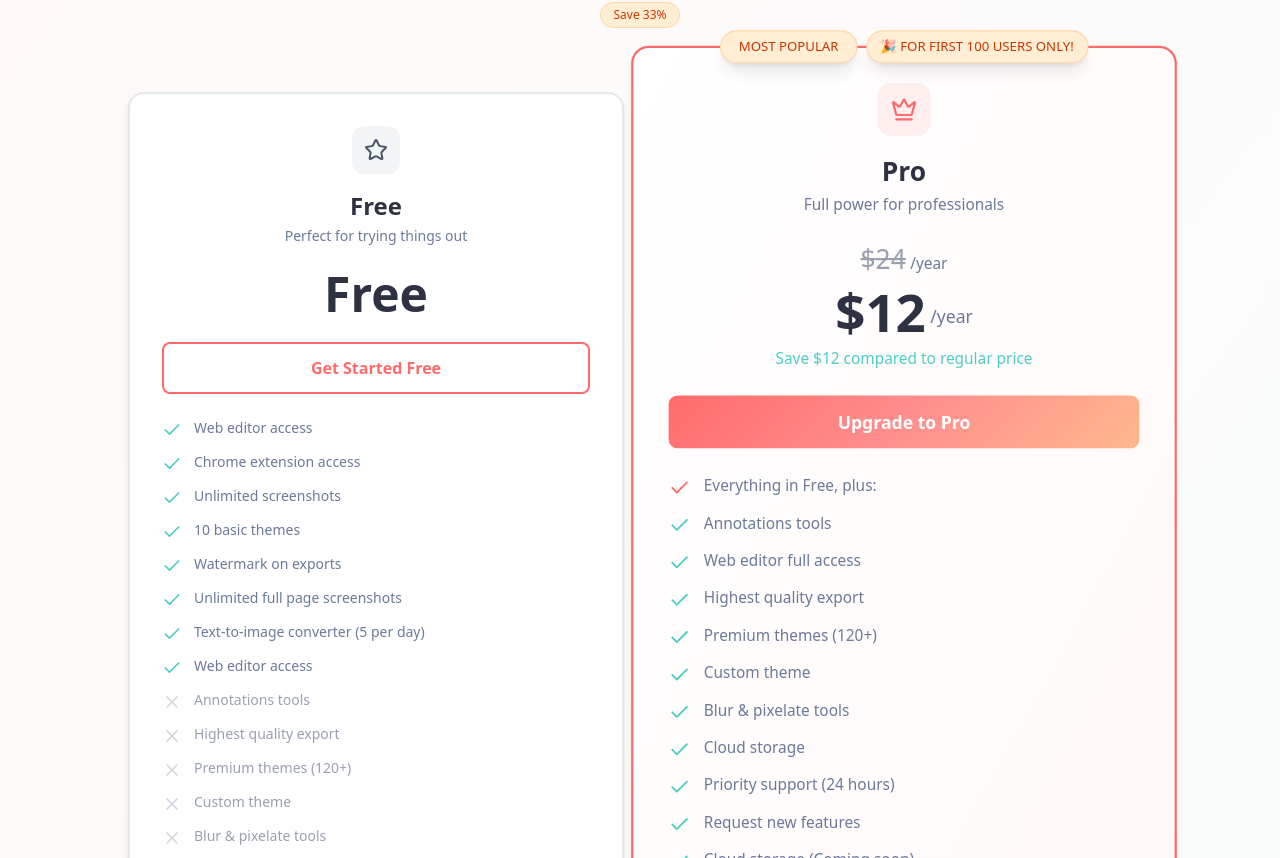
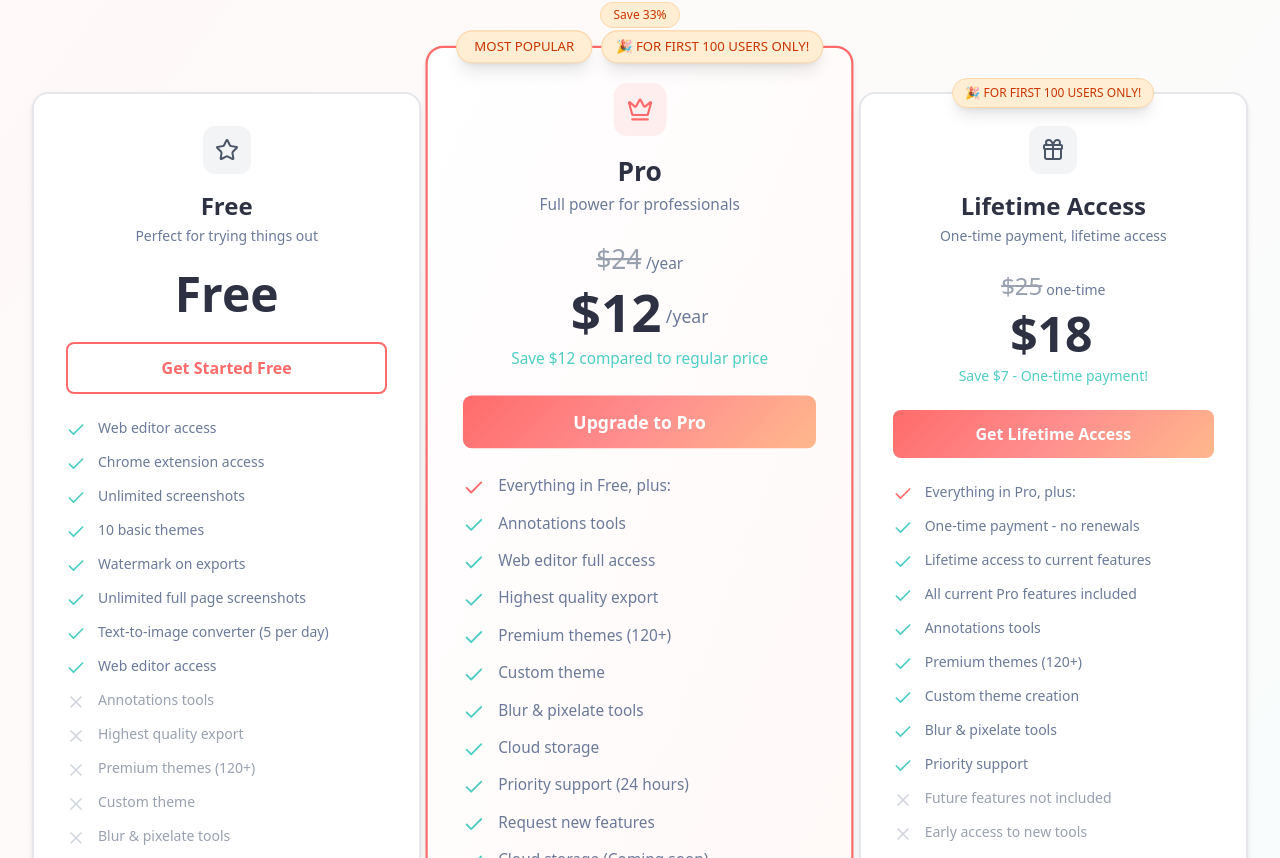
Before and after one commit to capture-smoothly/web-frontend, a Next.js app: page / in a window 1280 px wide. Shown: the part 8922-9780 px from the top of the page. Built offline with nearby package versions, Linux system fonts and the light colour scheme; no server answers.

Commit message:
Prciing lifetime
Signed-off-by: Anuj Kumar Sharma <anujkumsharma9876@gmail.com>

```diff
--- a/src/app/api/checkout/route.ts
+++ b/src/app/api/checkout/route.ts
@@ -7,9 +7,9 @@ export async function POST(request: NextRequest) {
     const { plan } = await request.json();
 
     // Validate plan type
-    if (!plan || (plan !== "monthly" && plan !== "yearly")) {
+    if (!plan || (plan !== "monthly" && plan !== "yearly" && plan !== "lifetime")) {
       return NextResponse.json(
-        { error: "Invalid plan type. Must be 'monthly' or 'yearly'" },
+        { error: "Invalid plan type. Must be 'monthly', 'yearly', or 'lifetime'" },
         { status: 400 }
       );
     }
@@ -26,9 +26,20 @@ export async function POST(request: NextRequest) {
     }
 
     // Get the appropriate product ID based on plan
-    const productId = plan === "monthly"
-      ? process.env.POLAR_PRODUCT_ID_MONTHLY
-      : process.env.POLAR_PRODUCT_ID_YEARLY;
+    let productId: string | undefined;
+    let amount: number;
+
+    if (plan === "monthly") {
+      productId = process.env.POLAR_PRODUCT_ID_MONTHLY;
+      amount = 2;
+    } else if (plan === "yearly") {
+      productId = process.env.POLAR_PRODUCT_ID_YEARLY;
+      amount = 12;
+    } else {
+      // lifetime
+      productId = process.env.POLAR_PRODUCT_ID_LIFETIME;
+      amount = 18;
+    }
 
     if (!productId) {
       return NextResponse.json(
@@ -64,8 +75,10 @@ export async function POST(request: NextRequest) {
         plan_type: plan,
         status: "pending",
         payment_id: checkout.id,
-        amount: plan === "monthly" ? 2 : 12,
+        amount: amount,
         currency: "USD",
+        // Lifetime plans have no expiration date
+        expires_at: plan === "lifetime" ? null : undefined,
       });
 
     if (insertError) {
--- a/src/app/api/subscription/check/route.ts
+++ b/src/app/api/subscription/check/route.ts
@@ -79,9 +79,10 @@ export async function POST(request: NextRequest) {
     const subscription = subscriptions[0];
     const isPro =
       subscription.plan_type === "monthly" ||
-      subscription.plan_type === "yearly";
+      subscription.plan_type === "yearly" ||
+      subscription.plan_type === "lifetime";
 
-    // Check expiration
+    // Check expiration (lifetime plans have no expiration)
     if (subscription.expires_at) {
       const expiresAt = new Date(subscription.expires_at);
       const now = new Date();
--- a/src/app/dashboard/page.tsx
+++ b/src/app/dashboard/page.tsx
@@ -138,8 +138,10 @@ export default function DashboardPage() {
     });
   };
 
-  // Check if user has a pro plan (monthly or yearly)
-  const isProPlan = subscription?.plan_type === "monthly" || subscription?.plan_type === "yearly";
+  // Check if user has a pro plan (monthly, yearly, or lifetime)
+  const isProPlan = subscription?.plan_type === "monthly" ||
+                    subscription?.plan_type === "yearly" ||
+                    subscription?.plan_type === "lifetime";
 
   return (
     <div className="min-h-screen bg-gradient-hero">
@@ -340,7 +342,15 @@ export default function DashboardPage() {
                     : "N/A"}
                 </span>
               </div>
-              {isProPlan && subscription?.expires_at && (
+              {isProPlan && subscription?.plan_type === "lifetime" && (
+                <div className="flex items-center justify-between">
+                  <span className="text-sm text-gray-600">Access:</span>
+                  <span className="text-sm font-semibold text-teal">
+                    Lifetime
+                  </span>
+                </div>
+              )}
+              {isProPlan && subscription?.expires_at && subscription?.plan_type !== "lifetime" && (
                 <div className="flex items-center justify-between">
                   <span className="text-sm text-gray-600">Expires:</span>
                   <span className="text-sm text-gray-600">
--- a/src/components/sections/PricingSection.tsx
+++ b/src/components/sections/PricingSection.tsx
@@ -9,7 +9,7 @@ import { Badge } from "../ui/Badge";
 import clsx from "clsx";
 import { createClient } from "@/lib/supabase/client";
 
-type BillingPeriod = "monthly" | "yearly";
+type BillingPeriod = "monthly" | "yearly" | "lifetime";
 
 interface PricingPlan {
   name: string;
@@ -18,6 +18,8 @@ interface PricingPlan {
   monthlyPrice: number;
   yearlyPrice: number;
   yearlyTotal: number;
+  lifetimePrice?: number;
+  originalLifetimePrice?: number;
   originalMonthlyPrice?: number;
   originalYearlyTotal?: number;
   features: { text: string; included: boolean; highlight?: boolean }[];
@@ -26,6 +28,7 @@ interface PricingPlan {
   popular?: boolean;
   badge?: string;
   limitedOffer?: boolean;
+  isLifetime?: boolean;
 }
 
 const pricingPlans: PricingPlan[] = [
@@ -91,6 +94,34 @@ const pricingPlans: PricingPlan[] = [
     ctaVariant: "primary",
     badge: "Best Value",
   },
+  {
+    name: "Lifetime Access",
+    icon: <Gift className="w-6 h-6" />,
+    description: "One-time payment, lifetime access",
+    monthlyPrice: 0,
+    yearlyPrice: 0,
+    yearlyTotal: 0,
+    lifetimePrice: 18,
+    originalLifetimePrice: 25,
+    isLifetime: true,
+    limitedOffer: true,
+    features: [
+      { text: "Everything in Pro, plus:", included: true, highlight: true },
+      { text: "One-time payment - no renewals", included: true },
+      { text: "Lifetime access to current features", included: true },
+      { text: "All current Pro features included", included: true },
+      { text: "Annotations tools", included: true },
+      { text: "Premium themes (120+)", included: true },
+      { text: "Custom theme creation", included: true },
+      { text: "Blur & pixelate tools", included: true },
+      { text: "Priority support", included: true },
+      { text: "Future features not included", included: false },
+      { text: "Early access to new tools", included: false },
+    ],
+    cta: "Get Lifetime Access",
+    ctaVariant: "primary",
+    badge: "Limited Offer",
+  },
 ];
 
 export const PricingSection: React.FC = () => {
@@ -137,6 +168,7 @@ export const PricingSection: React.FC = () => {
   }, []);
 
   const getPrice = (plan: PricingPlan) => {
+    if (plan.isLifetime) return plan.lifetimePrice || 0;
     if (plan.monthlyPrice === 0) return "Free";
     return billingPeriod === "monthly" ? plan.monthlyPrice : plan.yearlyPrice;
   };
@@ -149,18 +181,18 @@ export const PricingSection: React.FC = () => {
     return savings;
   };
 
-  const isProPlan = userPlanType === "monthly" || userPlanType === "yearly";
+  const isProPlan = userPlanType === "monthly" || userPlanType === "yearly" || userPlanType === "lifetime";
 
   const handlePlanClick = async (planName: string) => {
     // If user has pro plan, navigate to editor
-    if (isProPlan && planName === "Pro") {
+    if (isProPlan && (planName === "Pro" || planName === "Lifetime Access")) {
       router.push("/editor");
       return;
     }
 
     if (planName === "Free") {
       router.push("/auth/login");
-    } else if (planName === "Pro") {
+    } else if (planName === "Pro" || planName === "Lifetime Access") {
       try {
         // Check if user is authenticated
         const supabase = createClient();
@@ -175,6 +207,9 @@ export const PricingSection: React.FC = () => {
         // Show loading spinner
         setIsProcessingCheckout(true);
 
+        // Determine the plan type to send to checkout
+        const planType = planName === "Lifetime Access" ? "lifetime" : billingPeriod;
+
         // Call checkout API to create Polar checkout session
         const response = await fetch("/api/checkout", {
           method: "POST",
@@ -182,7 +217,7 @@ export const PricingSection: React.FC = () => {
             "Content-Type": "application/json",
           },
           body: JSON.stringify({
-            plan: billingPeriod,
+            plan: planType,
           }),
         });
 
@@ -208,7 +243,7 @@ export const PricingSection: React.FC = () => {
   };
 
   const getButtonText = (plan: PricingPlan) => {
-    if (isProPlan && plan.name === "Pro") {
+    if (isProPlan && (plan.name === "Pro" || plan.name === "Lifetime Access")) {
       return "Use Features";
     }
     return plan.cta;
@@ -380,7 +415,7 @@ export const PricingSection: React.FC = () => {
         </motion.div>
 
         {/* Pricing Cards */}
-        <div className="grid md:grid-cols-2 gap-8 max-w-5xl mx-auto">
+        <div className="grid md:grid-cols-3 gap-6 max-w-7xl mx-auto">
           {pricingPlans.map((plan, index) => (
             <motion.div
               key={plan.name}
@@ -445,7 +480,17 @@ export const PricingSection: React.FC = () => {
 
               {/* Price */}
               <div className="text-center mb-6">
-                {plan.limitedOffer && (
+                {plan.isLifetime && plan.originalLifetimePrice && (
+                  <div className="mb-2">
+                    <span className="text-2xl text-gray-400 line-through">
+                      ${plan.originalLifetimePrice}
+                    </span>
+                    <span className="text-dark-lighter text-sm ml-1">
+                      one-time
+                    </span>
+                  </div>
+                )}
+                {plan.limitedOffer && !plan.isLifetime && (
                   <div className="mb-2">
                     <span className="text-2xl text-gray-400 line-through">
                       $
@@ -462,10 +507,10 @@ export const PricingSection: React.FC = () => {
                   {typeof getPrice(plan) === "number" ? (
                     <>
                       <span className="text-5xl font-bold text-dark">
-                        ${billingPeriod === "yearly" && plan.yearlyTotal > 0 ? plan.yearlyTotal : getPrice(plan)}
+                        ${plan.isLifetime ? plan.lifetimePrice : (billingPeriod === "yearly" && plan.yearlyTotal > 0 ? plan.yearlyTotal : getPrice(plan))}
                       </span>
                       <span className="text-dark-lighter mb-2">
-                        /{billingPeriod === "yearly" && plan.yearlyTotal > 0 ? "year" : "month"}
+                        {plan.isLifetime ? "" : `/${billingPeriod === "yearly" && plan.yearlyTotal > 0 ? "year" : "month"}`}
                       </span>
                     </>
                   ) : (
@@ -474,7 +519,12 @@ export const PricingSection: React.FC = () => {
                     </span>
                   )}
                 </div>
-                {billingPeriod === "yearly" && plan.yearlyTotal > 0 && (
+                {plan.isLifetime && plan.originalLifetimePrice && plan.lifetimePrice && (
+                  <p className="text-sm text-teal font-medium mt-2">
+                    Save ${plan.originalLifetimePrice - plan.lifetimePrice} - One-time payment!
+                  </p>
+                )}
+                {billingPeriod === "yearly" && plan.yearlyTotal > 0 && !plan.isLifetime && (
                   <>
                     {plan.limitedOffer && plan.originalYearlyTotal && (
                       <p className="text-sm text-teal font-medium mt-2">
@@ -490,12 +540,13 @@ export const PricingSection: React.FC = () => {
                 )}
                 {billingPeriod === "monthly" &&
                   plan.monthlyPrice > 0 &&
-                  !plan.limitedOffer && (
+                  !plan.limitedOffer &&
+                  !plan.isLifetime && (
                     <p className="text-xs text-dark-lighter mt-2">
                       or ${plan.yearlyTotal}/year if billed annually
                     </p>
                   )}
-                {billingPeriod === "monthly" && plan.limitedOffer && (
+                {billingPeriod === "monthly" && plan.limitedOffer && !plan.isLifetime && (
                   <p className="text-xs text-teal font-medium mt-2">
                     Only ${plan.yearlyTotal}/year if billed annually
                   </p>
--- a/src/lib/subscription.ts
+++ b/src/lib/subscription.ts
@@ -43,10 +43,12 @@ export async function hasProSubscription(): Promise<boolean> {
 
     const subscription = subscriptions[0];
 
-    // Check if subscription is Pro and still active
-    const isPro = subscription.plan_type === "monthly" || subscription.plan_type === "yearly";
+    // Check if subscription is Pro (monthly, yearly, or lifetime)
+    const isPro = subscription.plan_type === "monthly" ||
+                  subscription.plan_type === "yearly" ||
+                  subscription.plan_type === "lifetime";
 
-    // Check if subscription has expired
+    // Check if subscription has expired (lifetime plans have no expiration)
     if (subscription.expires_at) {
       const expiresAt = new Date(subscription.expires_at);
       const now = new Date();
```
Also changed, not shown: src/app/api/webhook/polar/route.ts (+32 -7 lines), 1 other file (tests, documents, lock files or other folders).
